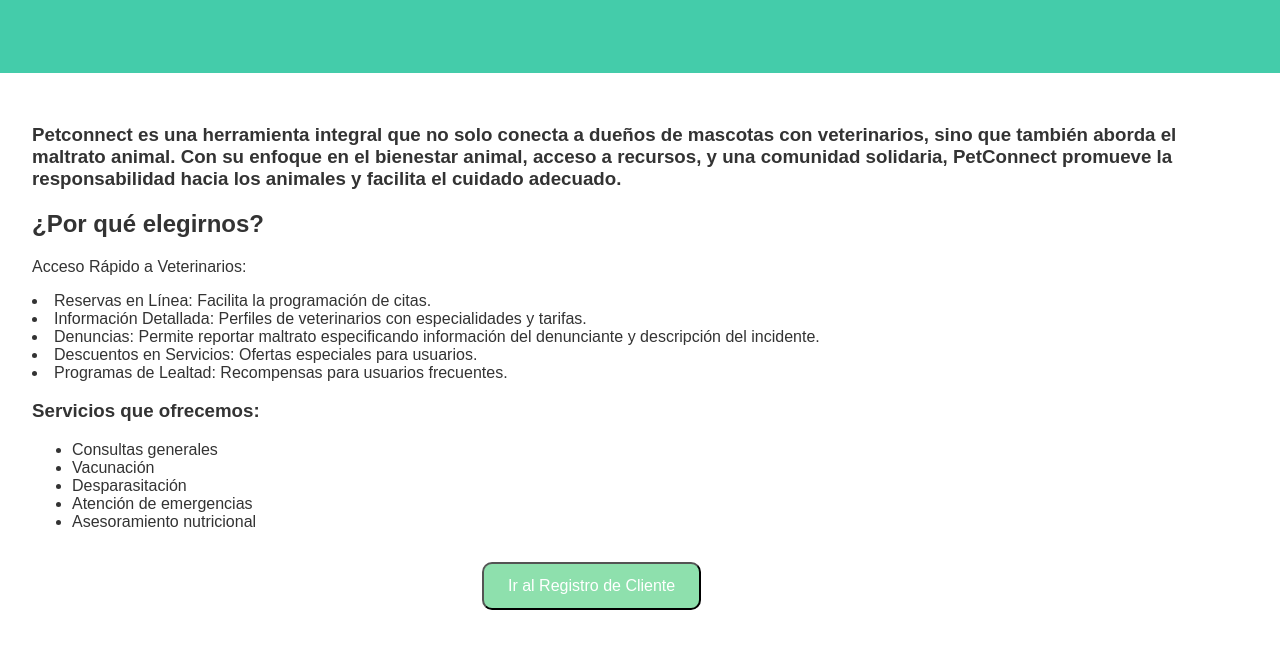
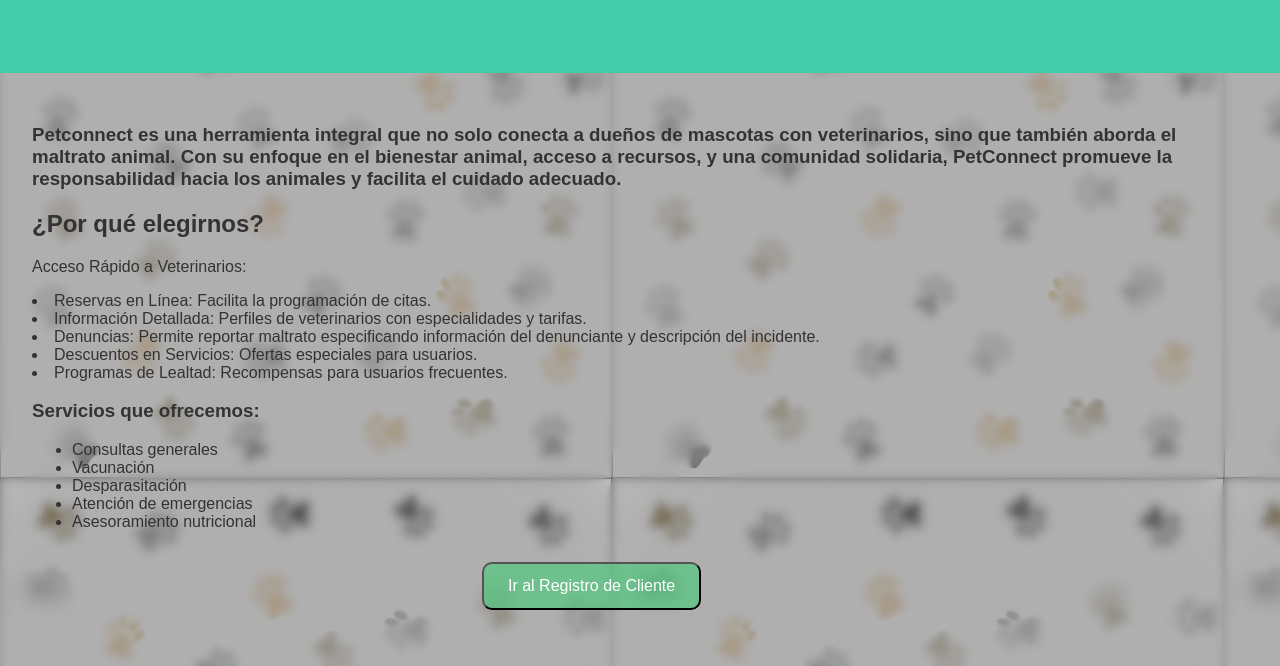
Before and after one commit to Shisuiidk/PetConnect, a plain HTML site: page index.html in a window 1280 px wide. Shown: the part 134-800 px from the top of the page. Drawn offline with nearby package versions, Linux system fonts and the light colour scheme.

Commit message:
Update index.html

```diff
--- a/index.html
+++ b/index.html
@@ -10,7 +10,7 @@
             font-family: Arial, sans-serif;
             margin: 0;
             padding: 0;
-            background-image: url("Imagenes/fondos.png");
+            background-image: url("fondos.png");
             color: #333;
 
 
```
